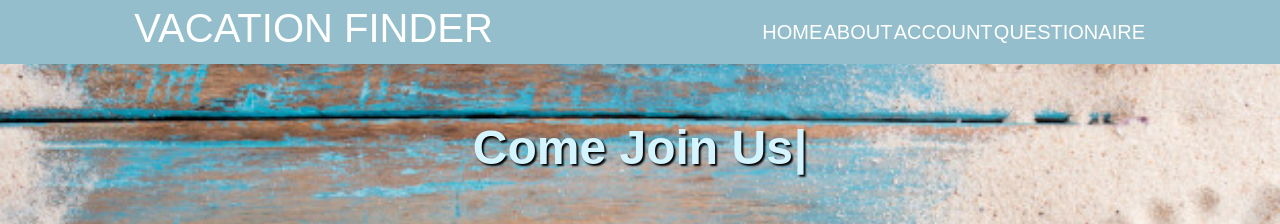
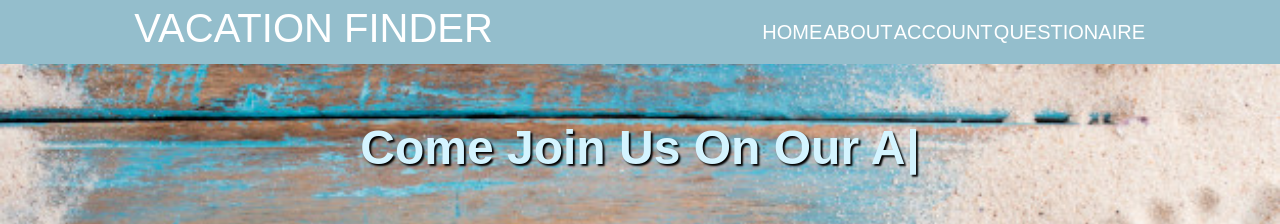
Before and after one commit to adeha047/VacationFinder, a React (Create React App) app in the folder client/: page / in a window 1280 px wide. Shown: the top 224 px of the page. Built offline with nearby package versions, Linux system fonts and the light colour scheme; a web font is replaced by a local one.

Commit message:
fixed the delays on the typewriter and putting it on repeat

```diff
--- a/client/src/pages/Home.js
+++ b/client/src/pages/Home.js
@@ -2,16 +2,21 @@ import React from 'react';
 // import ReactTypingEffect from 'react-typing-effect';
 import Typewriter from "typewriter-effect";
 import bunny from "../images/bunny.gif";
+import Logout from './Logout';
 
 function Home() {
     return (
         <>
-          <div class = "home">
-            <Typewriter
+            <div class="home">
+                <Typewriter
+                options = {{
+                    loop:true,
+                    delay: 100
+                }}
                 onInit = {(typewriter) => {
+
                     typewriter
                         .typeString("Hey Everyone!")
-                        .pause(2000)
                         .deleteAll()
                         .typeString("Come Join Us On Our Adventure")
                         .deleteAll()
@@ -20,7 +25,7 @@ function Home() {
                         .start();
                 }}
             />
-           </div>
+            </div>
             <img src={bunny} alt="bunny" />
         </>
     )
--- a/package.json
+++ b/package.json
@@ -35,6 +35,7 @@
     "passport": "^0.4.1",
     "passport-local": "^1.0.0",
     "react-icons": "^4.2.0",
+    "react-typist-loop": "^1.0.0",
     "typewriter-effect": "^2.17.0",
     "yarn": "^1.22.10"
   }
```
Also changed, not shown: 2 other files (tests, documents, lock files or other folders).
